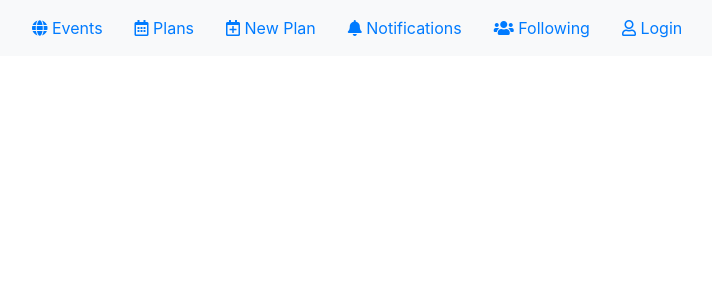
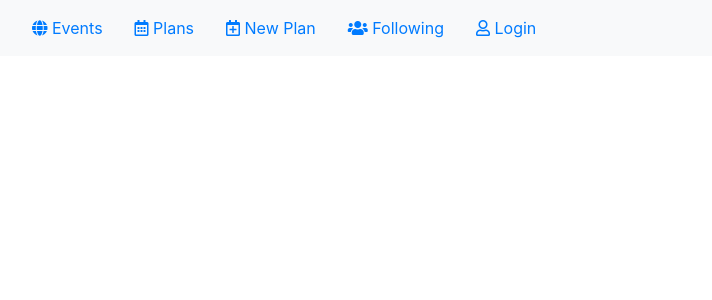
Before and after one commit to vshimpi100/plannyt, a Vue app in the folder client/: page / in a window 1280 px wide. Shown: the top 300 px of the page, without its empty margins (15-727 px from the left). Built offline with nearby package versions, Linux system fonts and the light colour scheme.

Commit message:
attempting to fix merge issues

```diff
--- a/client/src/components/shared/Header.vue
+++ b/client/src/components/shared/Header.vue
@@ -1,5 +1,5 @@
 <template>
-  <nav class="navbar navbar-expand-lg navbar-light bg-light">
+  <nav class="navbar navbar-expand-lg navbar-light bg-light text-center">
     <ul class="nav justify-content-center navbar-light bg-light">
       <router-link to="/events" activeClass="active" tag="li" class="nav-item">
         <a class="nav-link">
@@ -16,11 +16,11 @@
           <i class="far fa-calendar-plus"></i> New Plan
         </a>
       </router-link>
-      <router-link to="/friends" activeClass="active" tag="li" class="nav-item">
+      <!-- <router-link to="/friends" activeClass="active" tag="li" class="nav-item">
         <a class="nav-link">
           <i class="fas fa-bell"></i> Notifications
         </a>
-      </router-link>
+      </router-link> -->
       <router-link to="/friends" activeClass="active" tag="li" class="nav-item">
         <a class="nav-link">
           <i class="fas fa-users"></i> Following
```
